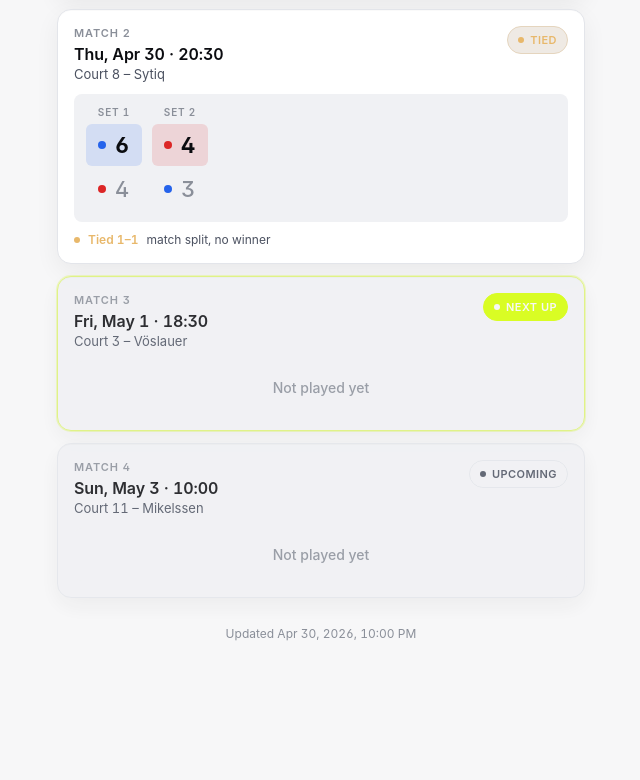
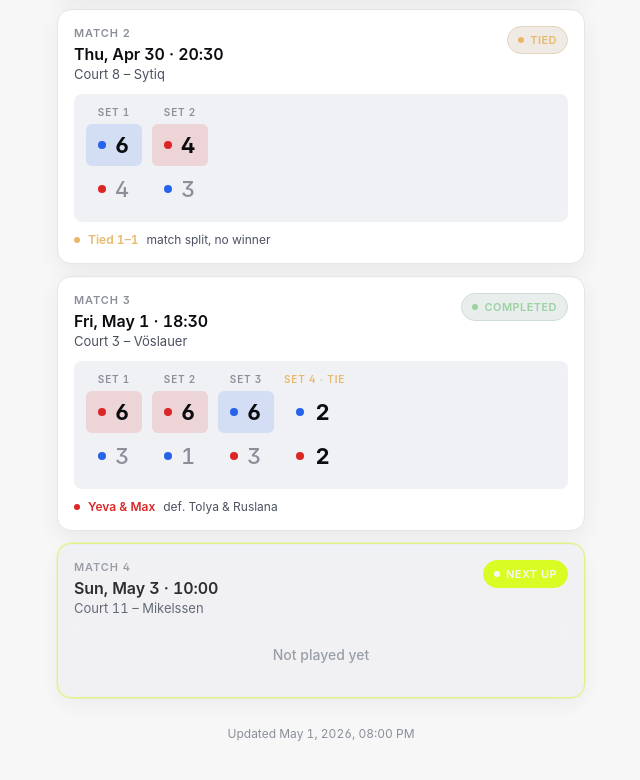
Before and after one commit to anatoliykotsur/padel-scoreboard, a plain HTML site: page index.html in a window 1280 px wide. Shown: the part 548-1328 px from the top of the page, without its empty margins (319-959 px from the left). Before the commit the page ends 1237 px from the top, so only its background shows below. Drawn offline with Linux system fonts and the light colour scheme.

Commit message:
match 3: 3-6, 1-6, 6-3, 2-2 (B win); render tied sets w/o winner highlight

```diff
--- a/app.js
+++ b/app.js
@@ -95,28 +95,34 @@
   }
 
   function renderSetColumn(index, set, teams) {
-    const aWon = set.a > set.b;
-    const top = aWon
+    const tied = set.a === set.b;
+    const aOnTop = tied || set.a > set.b;
+    const top = aOnTop
       ? { team: "A", value: set.a, color: teams.A.color }
       : { team: "B", value: set.b, color: teams.B.color };
-    const bot = aWon
+    const bot = aOnTop
       ? { team: "B", value: set.b, color: teams.B.color }
       : { team: "A", value: set.a, color: teams.A.color };
 
-    const cell = (entry, isWinner) =>
-      el("div", {
-        class: "set-cell " + (isWinner ? "winner" : "loser"),
+    const cell = (entry, state) => {
+      let title;
+      if (state === "tied") title = "Set " + (index + 1) + " tied";
+      else if (state === "winner") title = teams[entry.team].name + " won set " + (index + 1);
+      else title = teams[entry.team].name + " lost set " + (index + 1);
+      return el("div", {
+        class: "set-cell " + state,
         style: "--cell-color: " + entry.color + ";",
-        title: (isWinner ? teams[entry.team].name + " won set " : teams[entry.team].name + " lost set ") + (index + 1),
+        title: title,
       }, [
         el("span", { class: "swatch" }),
         el("span", { class: "num" }, [String(entry.value)]),
       ]);
+    };
 
-    return el("div", { class: "set-col" }, [
-      el("div", { class: "set-label" }, ["Set " + (index + 1)]),
-      cell(top, true),
-      cell(bot, false),
+    return el("div", { class: "set-col" + (tied ? " tied" : "") }, [
+      el("div", { class: "set-label" }, ["Set " + (index + 1) + (tied ? " · tie" : "")]),
+      cell(top, tied ? "tied" : "winner"),
+      cell(bot, tied ? "tied" : "loser"),
     ]);
   }
 
--- a/matches.json
+++ b/matches.json
@@ -1,5 +1,5 @@
 {
-  "lastUpdated": "2026-04-30T22:00:00Z",
+  "lastUpdated": "2026-05-01T20:00:00Z",
   "teams": {
     "A": { "name": "Tolya & Ruslana", "color": "#2563eb" },
     "B": { "name": "Yeva & Max", "color": "#dc2626" }
@@ -33,8 +33,13 @@
       "date": "2026-05-01",
       "time": "18:30",
       "court": "3 – Vöslauer",
-      "status": "scheduled",
-      "sets": []
+      "status": "completed",
+      "sets": [
+        { "a": 3, "b": 6 },
+        { "a": 1, "b": 6 },
+        { "a": 6, "b": 3 },
+        { "a": 2, "b": 2 }
+      ]
     },
     {
       "id": 4,
--- a/style.css
+++ b/style.css
@@ -244,6 +244,9 @@ body {
   text-align: center;
   margin-bottom: 4px;
 }
+.set-col.tied .set-label {
+  color: #e8b86b;
+}
 .set-cell {
   display: grid;
   grid-template-columns: 8px 1fr;
```
